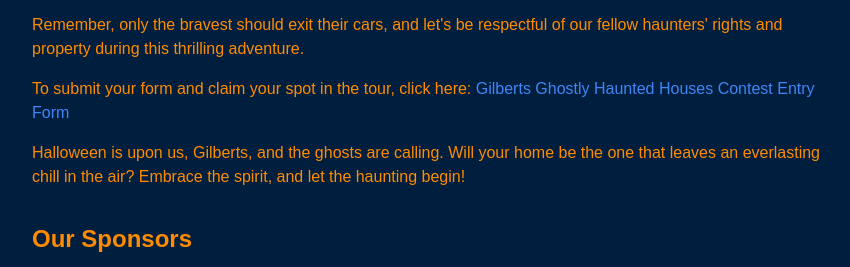
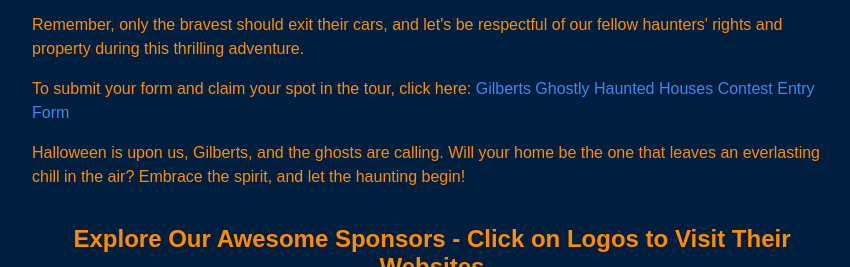
Before and after one commit to GilbertsGhostly/Gilberts-Haunted-Houses-Contest-Tour, a plain HTML site: page index.html in a window 1280 px wide. Shown: the part 733-1000 px from the top of the page, without its empty margins (208-1058 px from the left). Drawn offline with Linux system fonts and the light colour scheme.

Commit message:
Update index.html

```diff
--- a/index.html
+++ b/index.html
@@ -105,7 +105,7 @@
 
     <!-- Sponsors Section -->
     <div class="sponsor-section">
-        <h2>Our Sponsors</h2>
+        <h2>Explore Our Awesome Sponsors - Click on Logos to Visit Their Websites</h2>
 
         <!-- Sponsor 1 -->
         <div class="sponsor">
```
